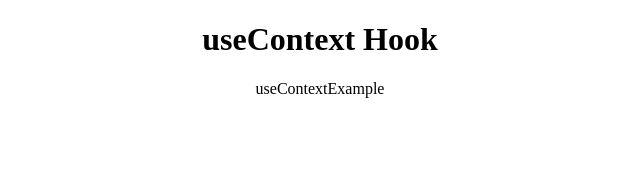
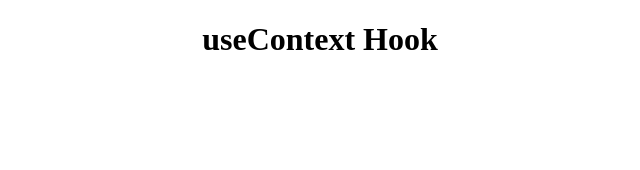
Before and after one commit to Tausifqureshi/React_Revision, a React (Vite) app: page / in a window 1280 px wide. Shown: the top 170 px of the page, without its empty margins (320-960 px from the left). Built offline with nearby package versions, Linux system fonts and the light colour scheme.

Commit message:
UseContetx-Hook

```diff
--- a/src/useContext.jsx/useContextExample.jsx
+++ b/src/useContext.jsx/useContextExample.jsx
@@ -2,9 +2,9 @@ import React from 'react'
 
 function UseContextExample() {
   return (
-    <div>
-    useContextExample
-    </div>
+    <>
+
+    </>
   )
 }
 
```
